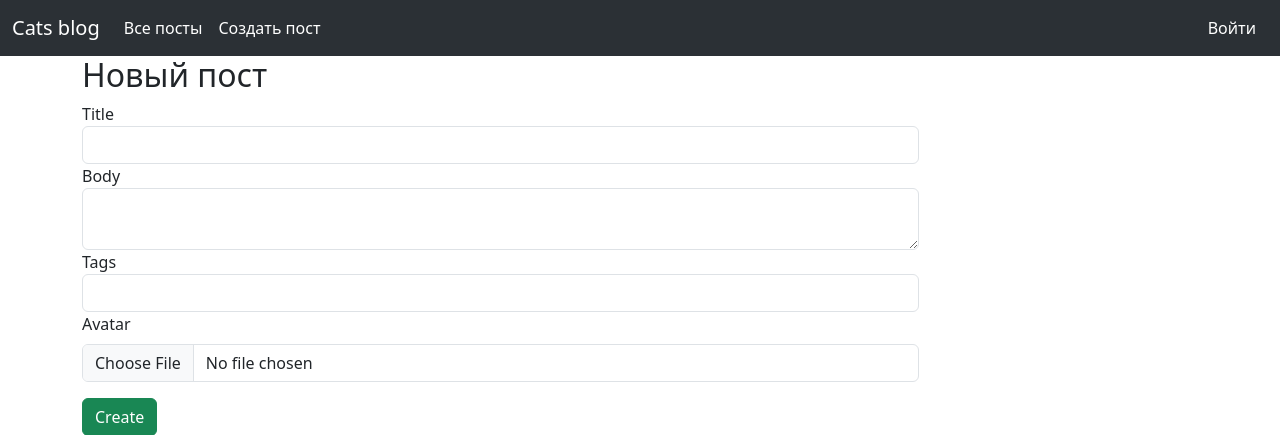
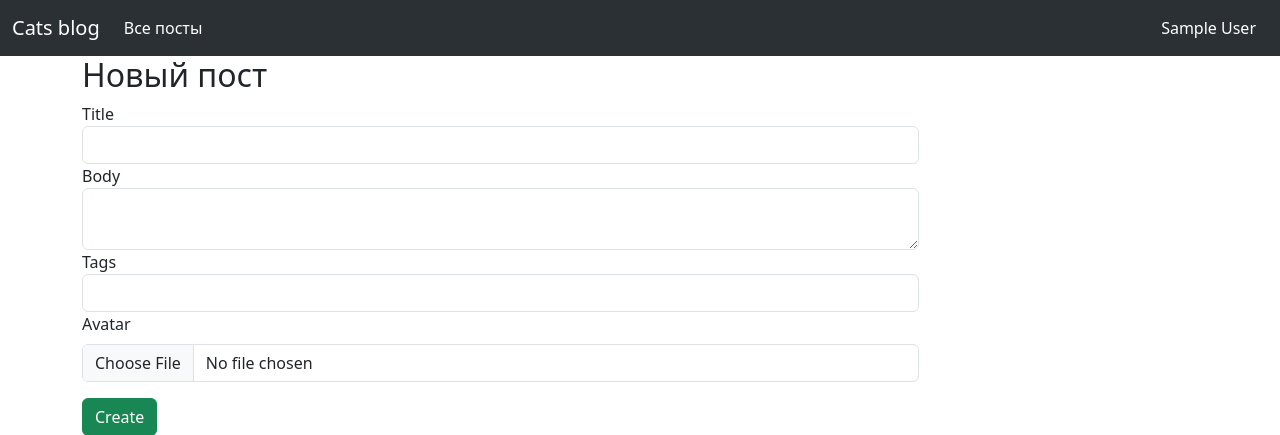
Before and after one commit to VladlmlrF/cats_blog, a Flask app: page /posts/create in a window 1280 px wide. Shown: the top 435 px of the page. Run offline with Flask 3, Linux system fonts and the light colour scheme; a user stored in the database is signed in; tables that the repository leaves empty hold one stand-in row (values such as "Sample post"); some libraries are stand-ins or nearby versions.

Commit message:
refactor base.html, post_detail.html and all_posts.html

```diff
--- a/posts/templates/all_posts.html
+++ b/posts/templates/all_posts.html
@@ -1,7 +1,7 @@
 {% extends 'base.html' %}
 
 {% block title %}
-    Home page
+    All posts
 {% endblock %}
 
 {% block search %}
--- a/posts/templates/post_detail.html
+++ b/posts/templates/post_detail.html
@@ -16,7 +16,9 @@
             <a href="{{ url_for('posts.tag_detail_page', url=tag.url) }}" class="btn btn-warning">{{ tag.title }}</a>
             {% endfor %}
             <p class="card-text">{{ post.body }}</p>
-            <a href="{{ url_for('posts.edit_post_page', url=post.url) }}" class="btn btn-danger">Редактировать пост</a>
+            {% if current_user.is_authenticated and current_user.get_user_email() == 'vova@gmail.com' %}
+                <a href="{{ url_for('posts.edit_post_page', url=post.url) }}" class="btn btn-danger">Редактировать пост</a>
+            {% endif %}
         </div>
     </div>
 {% endblock %}
--- a/templates/base.html
+++ b/templates/base.html
@@ -10,7 +10,7 @@
     <link href="https://cdn.jsdelivr.net/npm/bootstrap@5.3.0/dist/css/bootstrap.min.css" rel="stylesheet" integrity="sha384-9ndCyUaIbzAi2FUVXJi0CjmCapSmO7SnpJef0486qhLnuZ2cdeRhO02iuK6FUUVM" crossorigin="anonymous">
 </head>
 <body>
-    <nav class="navbar navbar-expand-lg bg-body-tertiary" data-bs-theme="dark">
+    <nav class="navbar sticky-top navbar-expand-lg bg-body-tertiary" data-bs-theme="dark">
         <div class="container-fluid">
             <a class="navbar-brand" href="{{ url_for('index_page') }}">Cats blog</a>
             <div class="collapse navbar-collapse" id="navbarTogglerDemo02">
@@ -18,15 +18,26 @@
                     <li class="nav-item">
                         <a class="nav-link active" aria-current="page" href="{{ url_for('posts.index_page') }}">Все посты</a>
                     </li>
-                    <li class="nav-item">
-                        <a class="nav-link active" href="{{ url_for('posts.create_post_page') }}">Создать пост</a>
-                    </li>
+                    {% if current_user.is_authenticated and current_user.get_user_email() == 'vova@gmail.com' %}
+                        <li class="nav-item">
+                            <a class="nav-link active" href="{{ url_for('posts.create_post_page') }}">Создать пост</a>
+                        </li>
+                    {% endif %}
                 </ul>
                 {% block search %}
                 {% endblock%}
+
+                {% block login %}
                 <div class="navbar-nav me-1 mb-2 mb-lg-0">
-                        <a class="nav-link active" aria-current="page" href="{{ url_for('profile.login_page') }}">Войти</a>
+                        <a class="nav-link active" aria-current="page" href="{{ url_for('profile.login_page') }}">
+                            {% if current_user.is_authenticated %}
+                                {{ current_user.get_username() }}
+                            {% else %}
+                                Войти
+                            {% endif %}
+                        </a>
                 </div>
+                {% endblock %}
             </div>
         </div>
     </nav>
```
